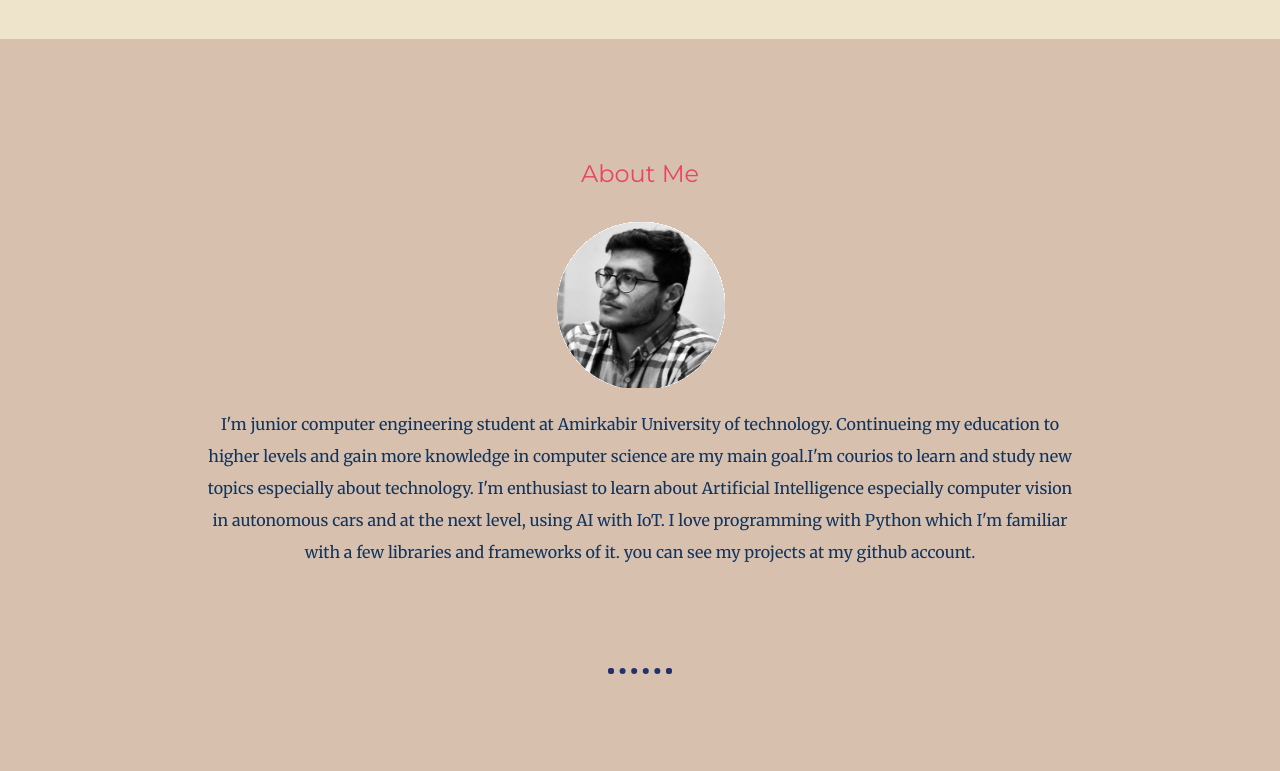
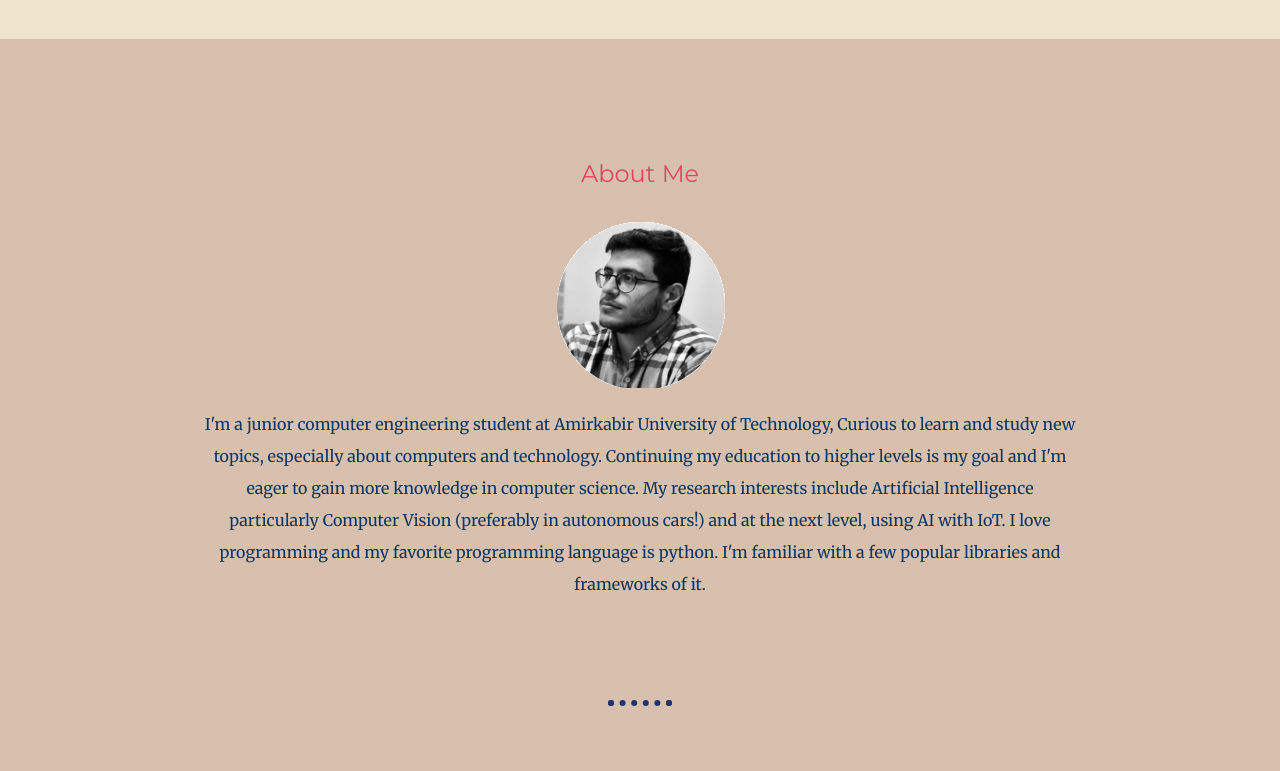
Before and after one commit to Ali-Noroozbeigy/Ali-Noroozbeigy.github.io, a plain HTML site: page index.html in a window 1280 px wide. Shown: the part 412-1183 px from the top of the page. Drawn offline with Linux system fonts and the light colour scheme.

Commit message:
update about me section

```diff
--- a/index.html
+++ b/index.html
@@ -18,7 +18,7 @@
 	<div class="about-me">
 	  <h2>About Me</h2>
 	  <img src="images/ali.png" alt="ali-profile-picture">
-	  <p class="introduction">I'm junior computer engineering student at Amirkabir University of technology. Continueing my education to higher levels and gain more knowledge in computer science are my main goal.I'm courios to learn and study new topics especially about technology. I'm enthusiast to learn about Artificial Intelligence especially computer vision in autonomous cars and at the next level, using AI with IoT. I love programming with Python which I'm familiar with a few libraries and frameworks of it. you can see my projects at my github account.</p>
+	  <p class="introduction">I'm a junior computer engineering student at Amirkabir University of Technology, Curious to learn and study new topics, especially about computers and technology. Continuing my education to higher levels is my goal and I'm eager to gain more knowledge in computer science. My research interests include Artificial Intelligence particularly Computer Vision (preferably in autonomous cars!) and at the next level, using AI with IoT. I love programming and my favorite programming language is python. I'm familiar with a few popular libraries and frameworks of it.</p>
 	</div>
 	<hr>
 	<div class="academic-experiences">
```
